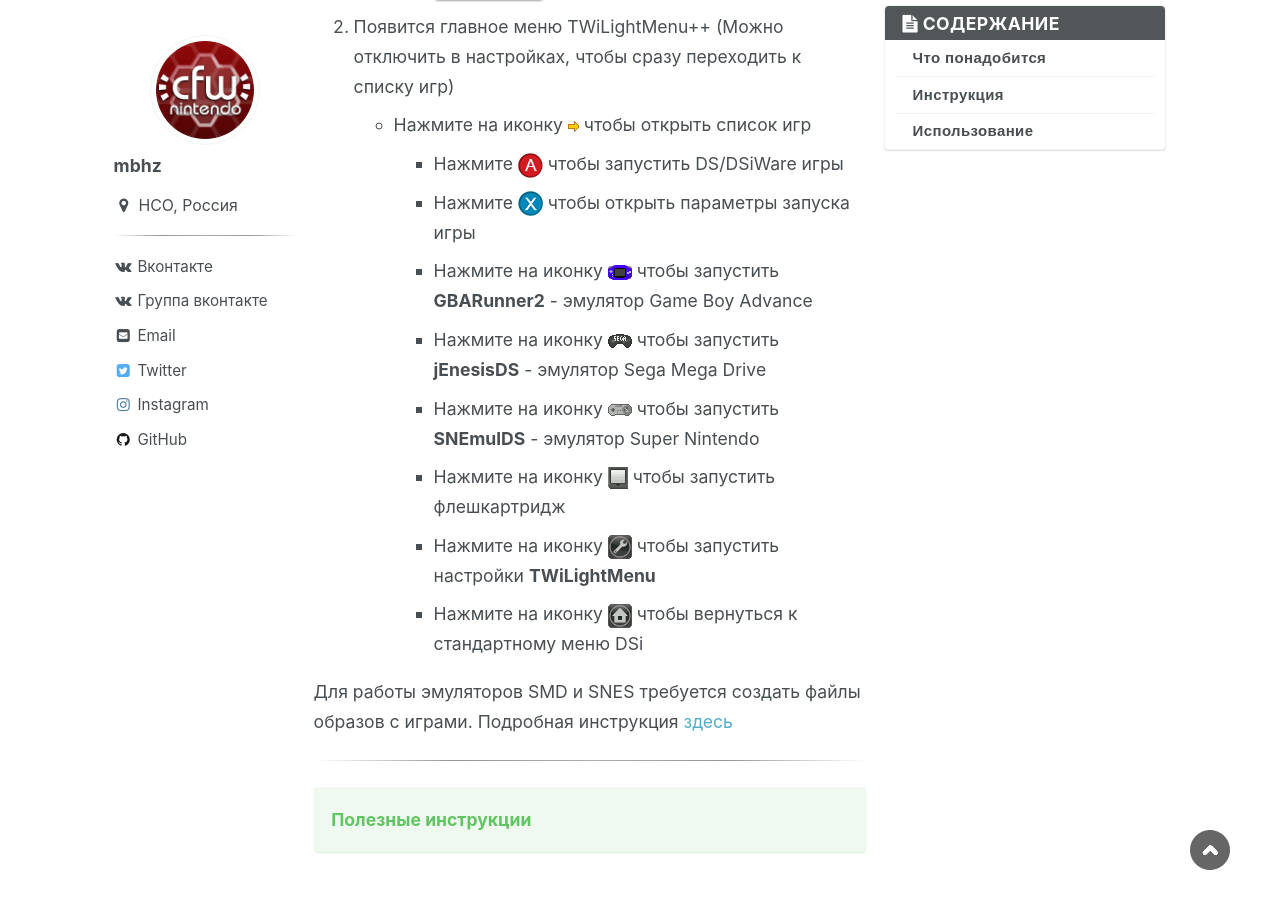
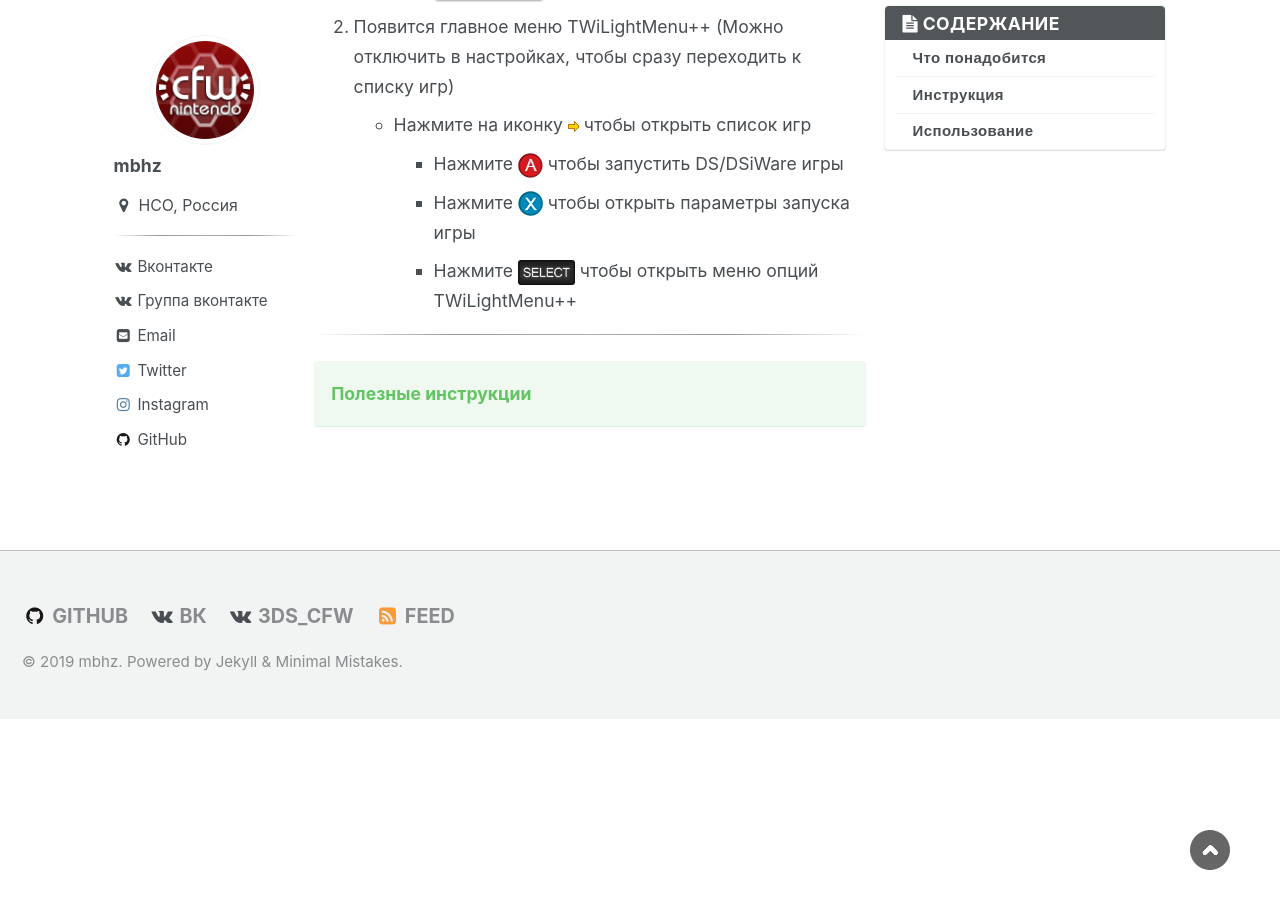
Before and after one commit to rashevskyv/dsi, a Jekyll site: the page built from _pages/hiyaCFW.md, in a window 1280 px wide and 900 px high, scrolled down 3853 px. Built offline with Jekyll 4.4.1, drawn with Linux system fonts in a browser that asks for light colours; nearby versions of some CDN libraries.

```diff
--- a/_pages/hiyaCFW.md
+++ b/_pages/hiyaCFW.md
@@ -82,16 +82,7 @@ HiyaCFW имеет ряд преимуществ, по сравнению с  п
 	- Нажмите на иконку ![]({{ "/images/buttons/rg.png" | absolute_url }}) чтобы открыть список игр
 		- Нажмите ![]({{ "/images/buttons/A.png" | absolute_url }}) чтобы запустить DS/DSiWare игры
 		- Нажмите ![]({{ "/images/buttons/X.png" | absolute_url }}) чтобы открыть параметры запуска игры
-		- Нажмите на иконку ![]({{ "/images/buttons/gba_icon.png" | absolute_url }}) чтобы запустить **GBARunner2** - эмулятор Game Boy Advance
-		- Нажмите на иконку ![]({{ "/images/buttons/sega.png" | absolute_url }}) чтобы запустить **jEnesisDS**  - эмулятор Sega Mega Drive
-		- Нажмите на иконку ![]({{ "/images/buttons/snes.png" | absolute_url }}) чтобы запустить **SNEmulDS** - эмулятор Super Nintendo
-		- Нажмите на иконку ![]({{ "/images/buttons/cart_icon.png" | absolute_url }}) чтобы запустить флешкартридж
-		- Нажмите на иконку ![]({{ "/images/buttons/set_icon.png" | absolute_url }}) чтобы запустить настройки **TWiLightMenu**
-		- Нажмите на иконку ![]({{ "/images/buttons/home_icon.png" | absolute_url }}) чтобы вернуться к стандартному меню DSi
-
-
-
-Для работы эмуляторов SMD и SNES требуется создать файлы образов с играми. Подробная инструкция [здесь](smdsnesimg){:target="_blank"}
+		- Нажмите ![]({{ "/images/buttons/SELECT.png" | absolute_url }}) чтобы открыть меню опций TWiLightMenu++
 
 
 ____
```
Also changed, not shown: _pages/dsiware-nds.md (+1 -1 lines), _pages/home.md (+1 -1 lines), _pages/installing-dsiware.md (+1 -1 lines), 1 other file.
